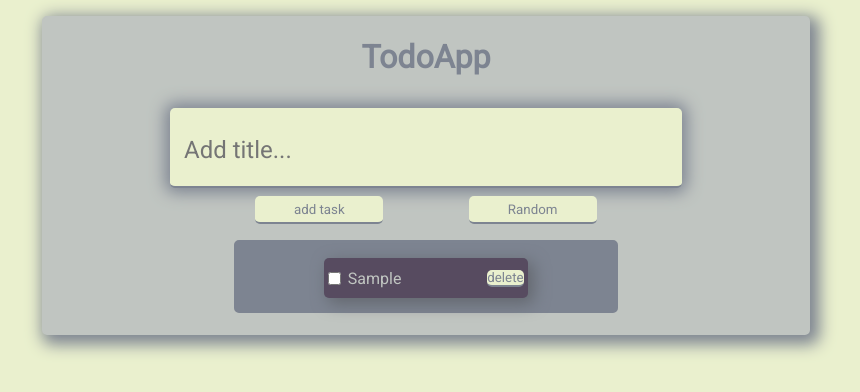
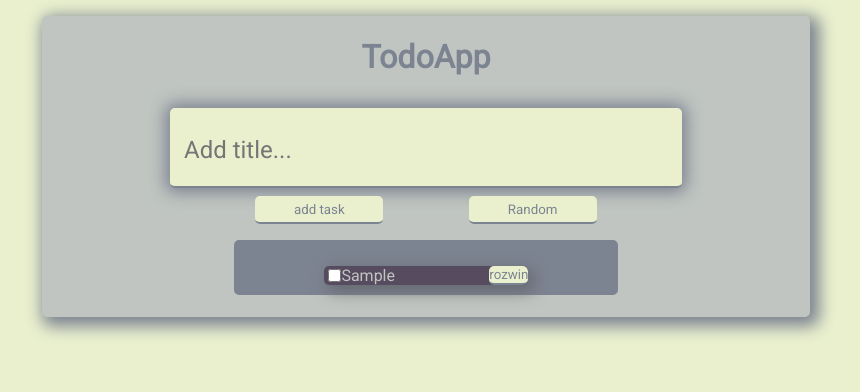
Before and after one commit to Fiflon/simpleToDoAppReact, a Next.js app: page / in a window 1280 px wide. Both pictures are taken after typing "Sample" into the empty fields and a click on the button "add task". Shown: the top 392 px of the page, without its empty margins (214-1074 px from the left). Built offline with nearby package versions, Linux system fonts and the light colour scheme.

Commit message:
in proscess of rework. added details and some changes in form and itemTodo

```diff
--- a/src/app/globals.css
+++ b/src/app/globals.css
@@ -30,15 +30,15 @@ h1 {
 
 .todoItemContainer {
   display: flex;
-  flex-direction: row;
+  flex-direction: column;
   background-color: #574b60;
   margin-top: 1rem;
-  justify-content: space-between;
+  justify-content: space-evenly;
   align-items: center;
   color: #c0c5c1;
-  height: 5vh;
   min-width: 16vw;
   max-width: 50vw;
+
   border-radius: 5px;
   overflow: hidden;
   box-shadow: 0.3rem 0.3rem 1rem 0.06rem #64686f;
@@ -59,15 +59,13 @@ h1 {
   display: flex;
   flex-direction: column;
   align-items: center;
-  list-style-type: decimal;
+  list-style-type: none;
   padding: 0%;
   min-width: 30vw;
   border: 2px solid #7d8491;
   border-radius: 5px;
   max-width: 55vw;
-  padding-left: 1vw;
-  padding-right: 1vw;
-  padding-bottom: 1vw;
+  padding: 1vh;
 }
 
 html {
@@ -104,14 +102,25 @@ html {
 .taskModule {
   display: flex;
   flex-direction: row;
-  margin-left: 0.3rem;
-  max-width: 53rem;
-  overflow: hidden;
-  overflow-y: hidden;
+  justify-content: space-between;
+  width: 100%;
 }
-.taskModule > p {
+
+.taskPreview {
+  display: flex;
+  flex-direction: row;
+  padding-left: 0.3rem;
+  margin-right: 0.5rem;
+  max-width: 15rem;
+}
+
+.taskPreview > p {
+  word-wrap: break-word;
+}
+
+/* .taskModule > p {
   margin-left: 0.4rem;
-}
+} */
 
 form > button {
   margin-top: 1rem;
--- a/src/components/NewForm.jsx
+++ b/src/components/NewForm.jsx
@@ -25,6 +25,7 @@ export default function NewForm({ onSubmit, setListOfObjects }) {
         value={taskNewName}
         placeholder="Add title..."
         className="inputTask"
+        maxlength="100"
       ></input>
       <div className="buttonSection">
         <button onClick={handleSubmit} className="buttonUsg width50vw">
--- a/src/components/NewTodoItem.jsx
+++ b/src/components/NewTodoItem.jsx
@@ -1,5 +1,7 @@
+import { useState } from "react";
 import Button from "./Button";
 import Checkbox from "./Checkbox";
+import NewTodoItemDetails from "./TodoItemDetails";
 
 export default function NewTodoItem({
   id,
@@ -9,9 +11,14 @@ export default function NewTodoItem({
   deleteTask,
   setListOfTasks,
 }) {
+  const [toggle, setToggle] = useState(false);
+  const handleToggle = () => {
+    setToggle((pre) => !pre);
+  };
   return (
     <li className="todoItemContainer">
       <div className="taskModule">
+        <div className="taskPreview">
           <Checkbox
             checked={statusOfTask}
             onChange={(e) => toggleTask(id, e.target.checked, setListOfTasks)}
@@ -22,12 +29,18 @@ export default function NewTodoItem({
             <p>{nameOfTheTask}</p>
           )}
         </div>
-      <Button
-        className="buttonUsg"
-        onClick={() => deleteTask(id, setListOfTasks)}
-      >
-        delete
+        <Button className="buttonUsg" onClick={handleToggle}>
+          rozwin
         </Button>
+      </div>
+      {toggle && (
+        <NewTodoItemDetails
+          id={id}
+          statusOfTask={statusOfTask}
+          deleteTask={deleteTask}
+          setListOfTasks={setListOfTasks}
+        ></NewTodoItemDetails>
+      )}
     </li>
   );
 }
--- /dev/null
+++ b/src/components/TodoItemDetails.jsx
@@ -0,0 +1,34 @@
+import Button from "./Button";
+
+export default function NewTodoItemDetails({
+  id,
+  statusOfTask,
+  connectedPeople = [],
+  deleteTask,
+  setListOfTasks,
+}) {
+  let lengthOfConnectedPeople = connectedPeople.length;
+
+  return (
+    <div className="todoItemDetails">
+      <div id="connectedPeople">
+        {lengthOfConnectedPeople === 0 ? (
+          <p>No people are connected with this task</p>
+        ) : (
+          <ul className="connectedPeopleListContainer">
+            {connectedPeople.map((person) => (
+              <li>{person}</li>
+            ))}
+          </ul>
+        )}
+      </div>
+      {statusOfTask ? <p>Task completed</p> : <p>Task pending</p>}
+      <Button
+        className="buttonUsg"
+        onClick={() => deleteTask(id, setListOfTasks)}
+      >
+        delete
+      </Button>
+    </div>
+  );
+}
```
Lines whose indentation alone changed are shown as unchanged.
